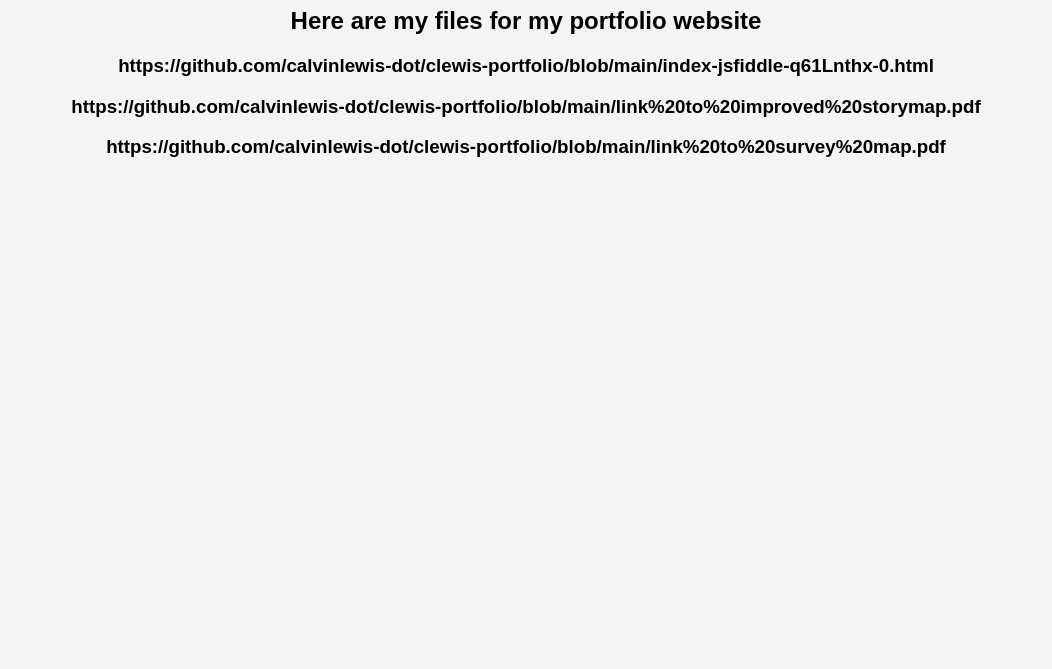
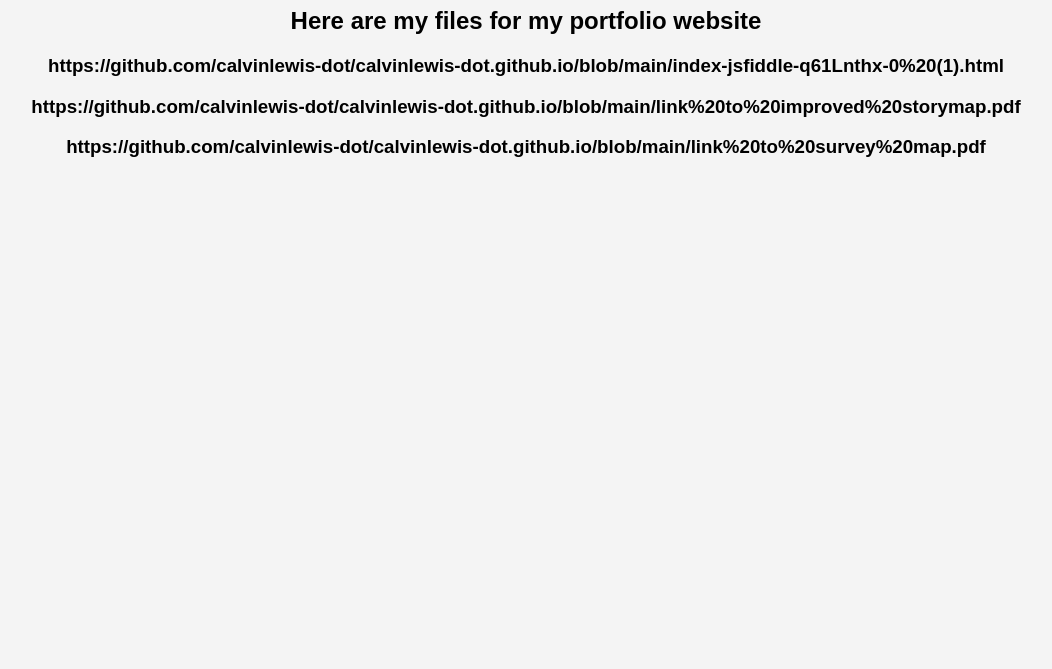
Before and after one commit to calvinlewis-dot/calvinlewis-dot.github.io, a plain HTML site: page index.html in a window 1280 px wide. Shown: the part 131-800 px from the top of the page, without its empty margins (114-1166 px from the left). Drawn offline with Linux system fonts and the light colour scheme.

Commit message:
Update portfolio links to new GitHub repository

```diff
--- a/index.html
+++ b/index.html
@@ -29,9 +29,9 @@
 <body>
     <h1>Welcome to My Portfolio Website NRC</h1>
   <h2>Here are my files for my portfolio website</h2>
-  <h3>https://github.com/calvinlewis-dot/clewis-portfolio/blob/main/index-jsfiddle-q61Lnthx-0.html</h3>
-  <h3>https://github.com/calvinlewis-dot/clewis-portfolio/blob/main/link%20to%20improved%20storymap.pdf</h3>
-  <h3>https://github.com/calvinlewis-dot/clewis-portfolio/blob/main/link%20to%20survey%20map.pdf</h3>
+  <h3>https://github.com/calvinlewis-dot/calvinlewis-dot.github.io/blob/main/index-jsfiddle-q61Lnthx-0%20(1).html</h3>
+  <h3>https://github.com/calvinlewis-dot/calvinlewis-dot.github.io/blob/main/link%20to%20improved%20storymap.pdf</h3>
+  <h3>https://github.com/calvinlewis-dot/calvinlewis-dot.github.io/blob/main/link%20to%20survey%20map.pdf</h3>
 
 </body>
 </html>
```
